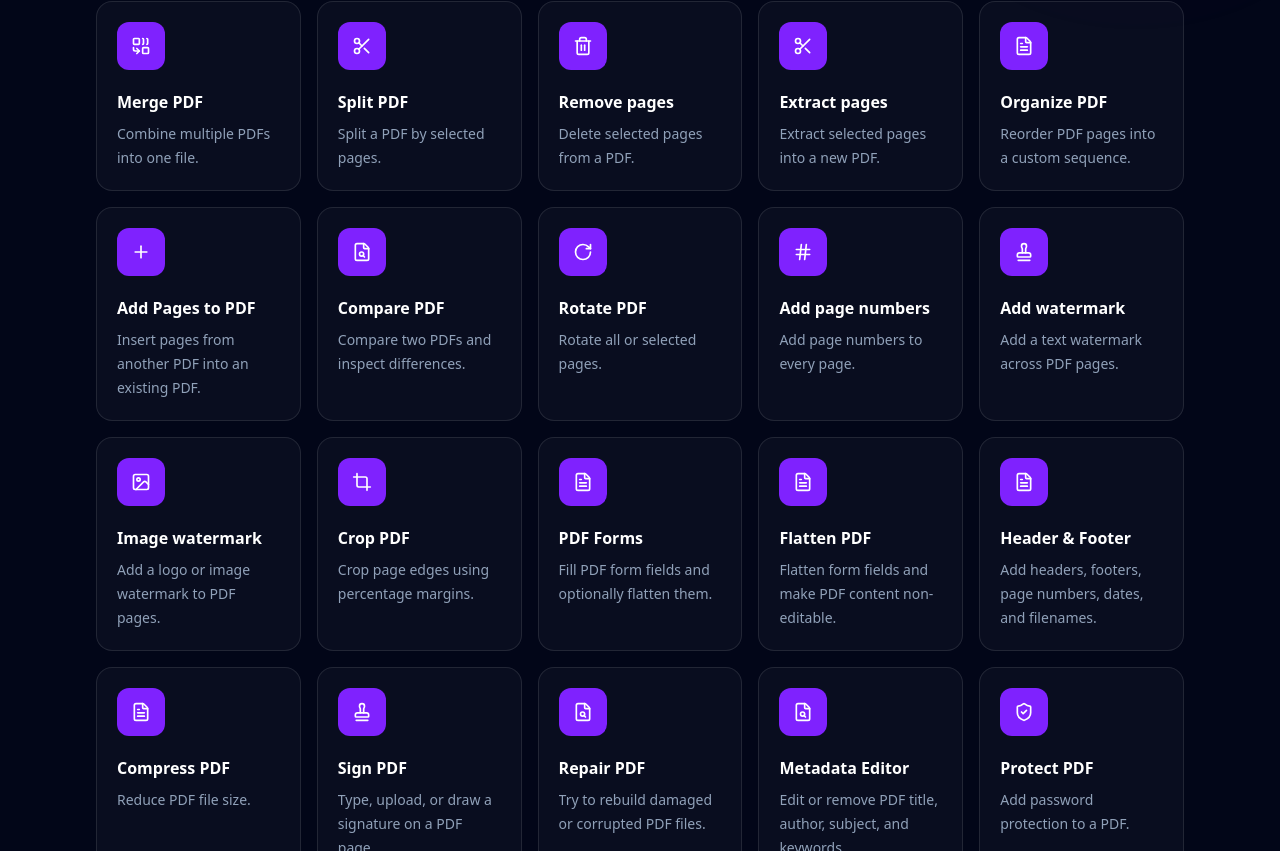
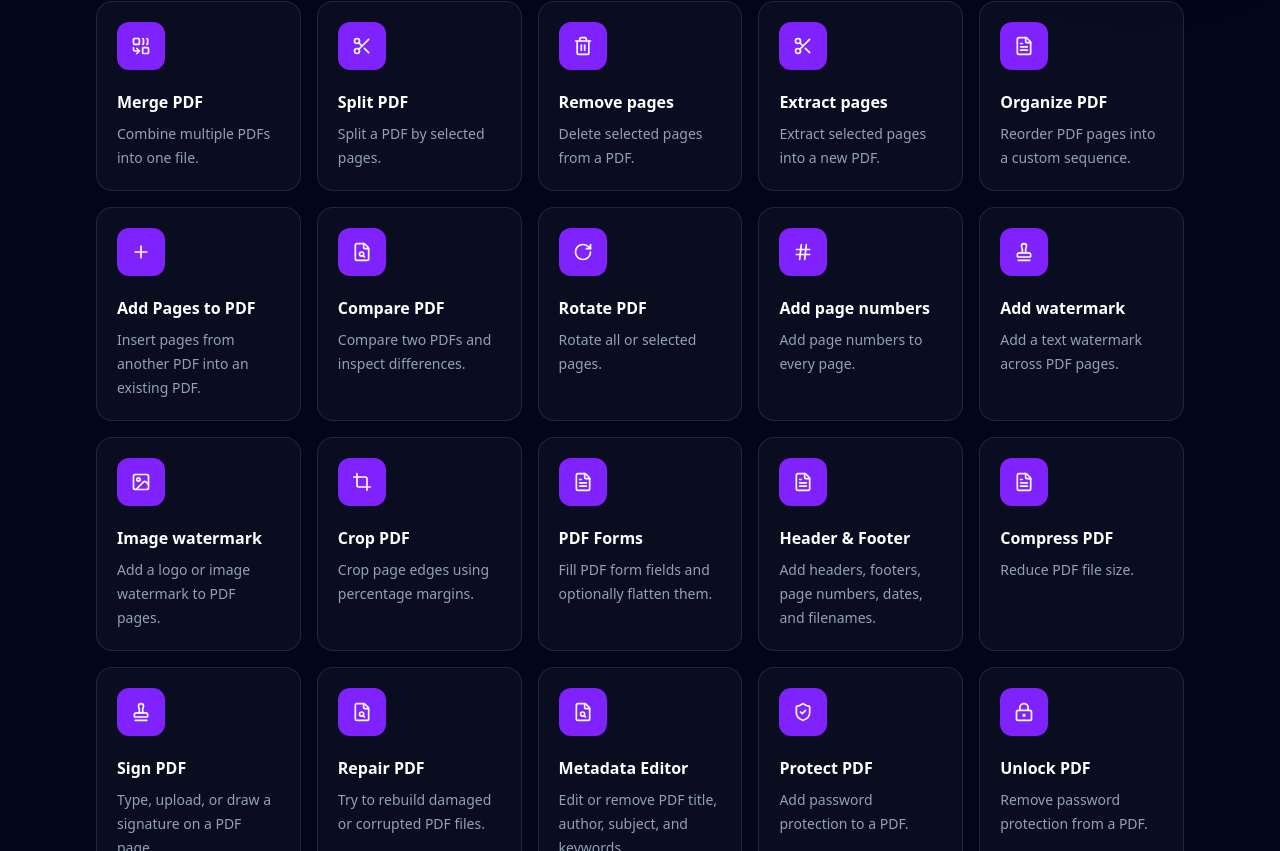
Before and after one commit to Surya-1301/PDFVerse, a Next.js app: page / in a window 1280 px wide. Shown: the part 467-1318 px from the top of the page. Built offline with nearby package versions, Linux system fonts and the light colour scheme.

Commit message:
“PDFVerse”

```diff
--- a/app/page.tsx
+++ b/app/page.tsx
@@ -126,13 +126,6 @@ const pdfTools = [
     title: "PDF Forms",
     description: "Fill PDF form fields and optionally flatten them.",
     href: "/pdf-editor?tool=pdf-forms",
-    category: "edit" as Category,
-    icon: FileText,
-  },
-  {
-    title: "Flatten PDF",
-    description: "Flatten form fields and make PDF content non-editable.",
-    href: "/pdf-editor?tool=flatten-pdf",
     category: "edit" as Category,
     icon: FileText,
   },
```
